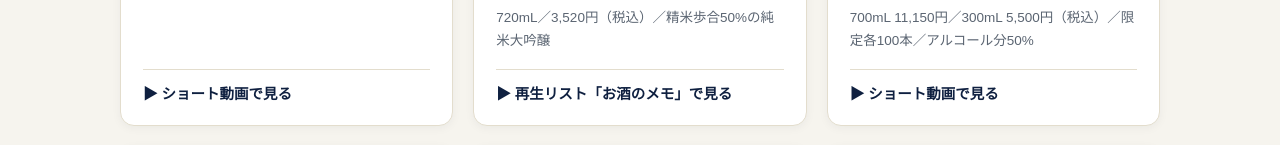
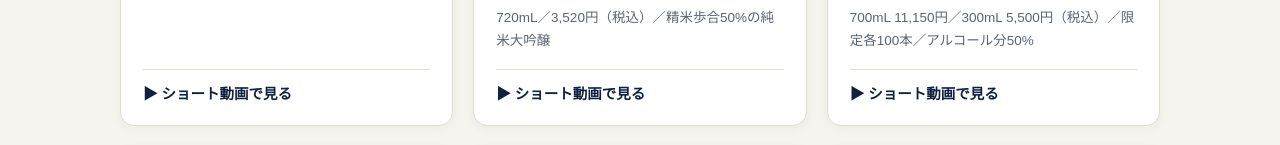
Before and after one commit to lcmlcmlcm017-png/sake-new-products-archive, a plain HTML site: page index.html in a window 1280 px wide. Shown: the part 1026-1171 px from the top of the page. Drawn offline with Linux system fonts and the light colour scheme.

Commit message:
たてにゃんの動画リンクを実URLに差し替え

```diff
--- a/index.html
+++ b/index.html
@@ -173,7 +173,7 @@
       <p class="maker">楯の川酒造（山形）</p>
       <p class="point">2027年の干支・ひつじをテーマにした年末年始限定の干支ラベル。ラベルのデザインはお客様アンケートで選ばれた。公式オンラインショップ限定・1000本限定。</p>
       <p class="spec">720mL／3,520円（税込）／精米歩合50%の純米大吟醸</p>
-      <a class="watch" href="https://www.youtube.com/playlist?list=PLNqKBybgQrIo">▶ 再生リスト「お酒のメモ」で見る</a>
+      <a class="watch" href="https://www.youtube.com/shorts/-jbyPkzWAgQ">▶ ショート動画で見る</a>
     </article>
 
     <article class="card">
```
